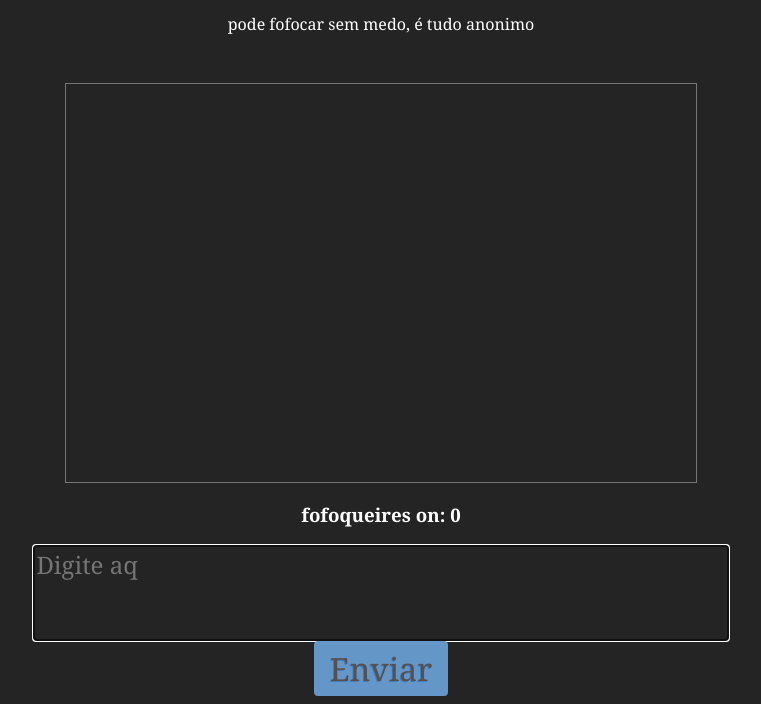
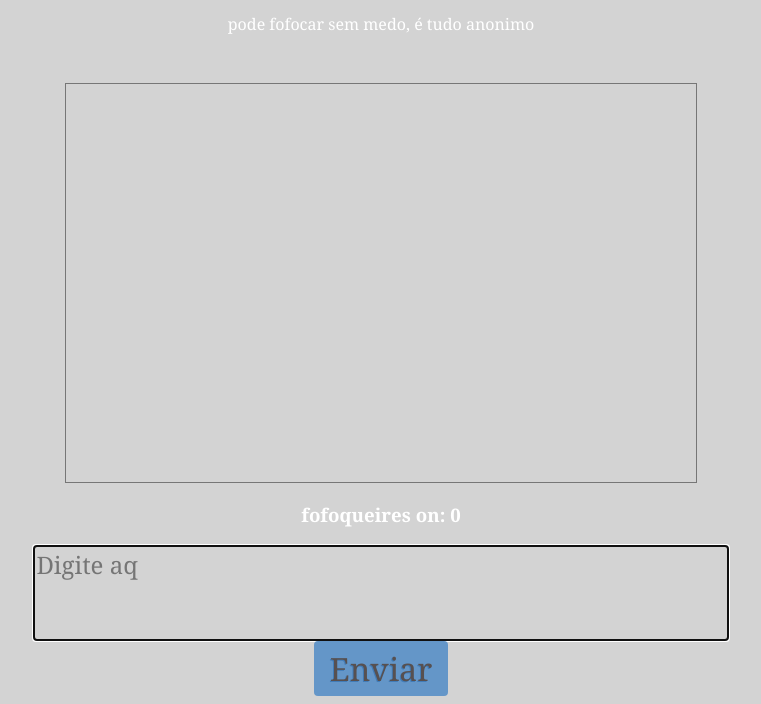
Before and after one commit to arctroopper/fofocasdopremen, a website: page index.html in a window 1280 px wide. Shown: the part 160-864 px from the top of the page, without its empty margins (259-1020 px from the left). Drawn offline with nearby package versions, Linux system fonts and the light colour scheme; no server answers.

Commit message:
Update index.html

```diff
--- a/index.html
+++ b/index.html
@@ -3,7 +3,7 @@
   <title>fofocas do premen</title>
   <style>
   * {
-    background-color: #242424;
+    background-color: #D3D3D3;
     font-family: "Georgia", serif;
   }
   #title
```
